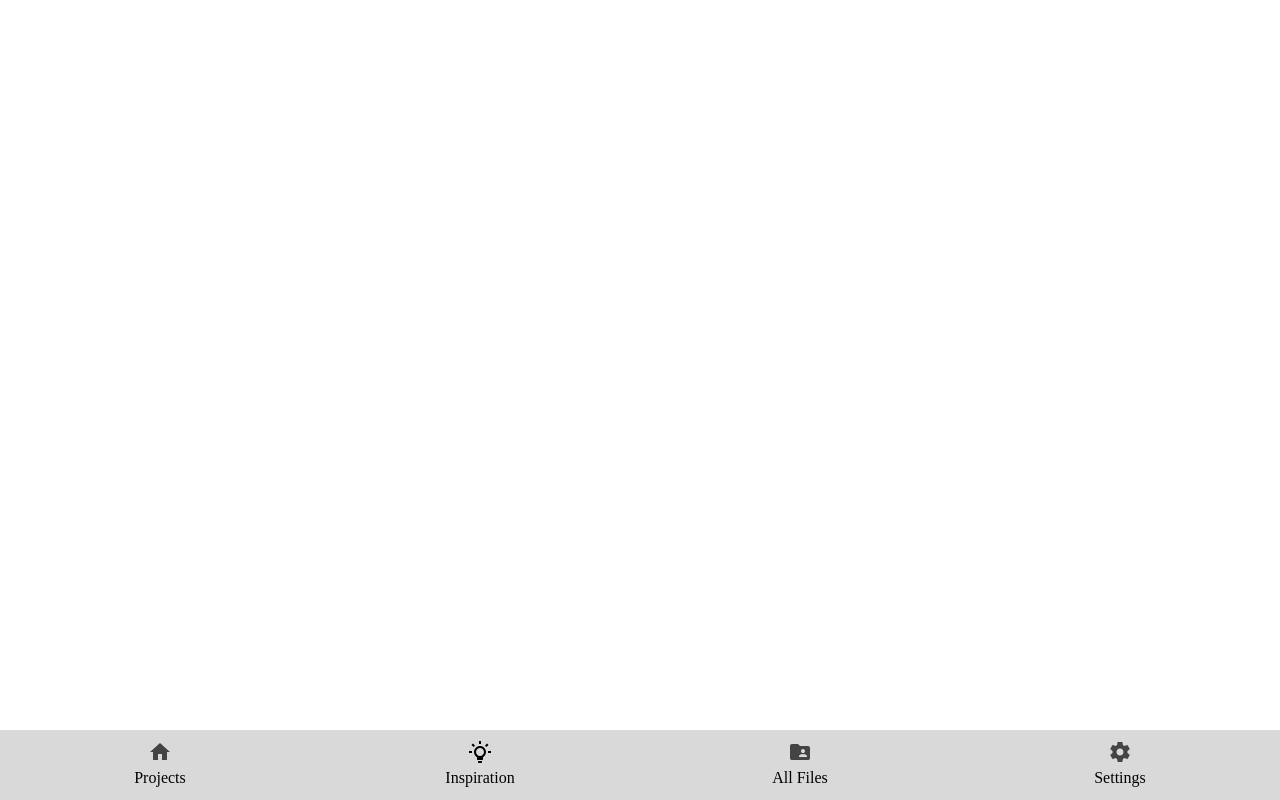
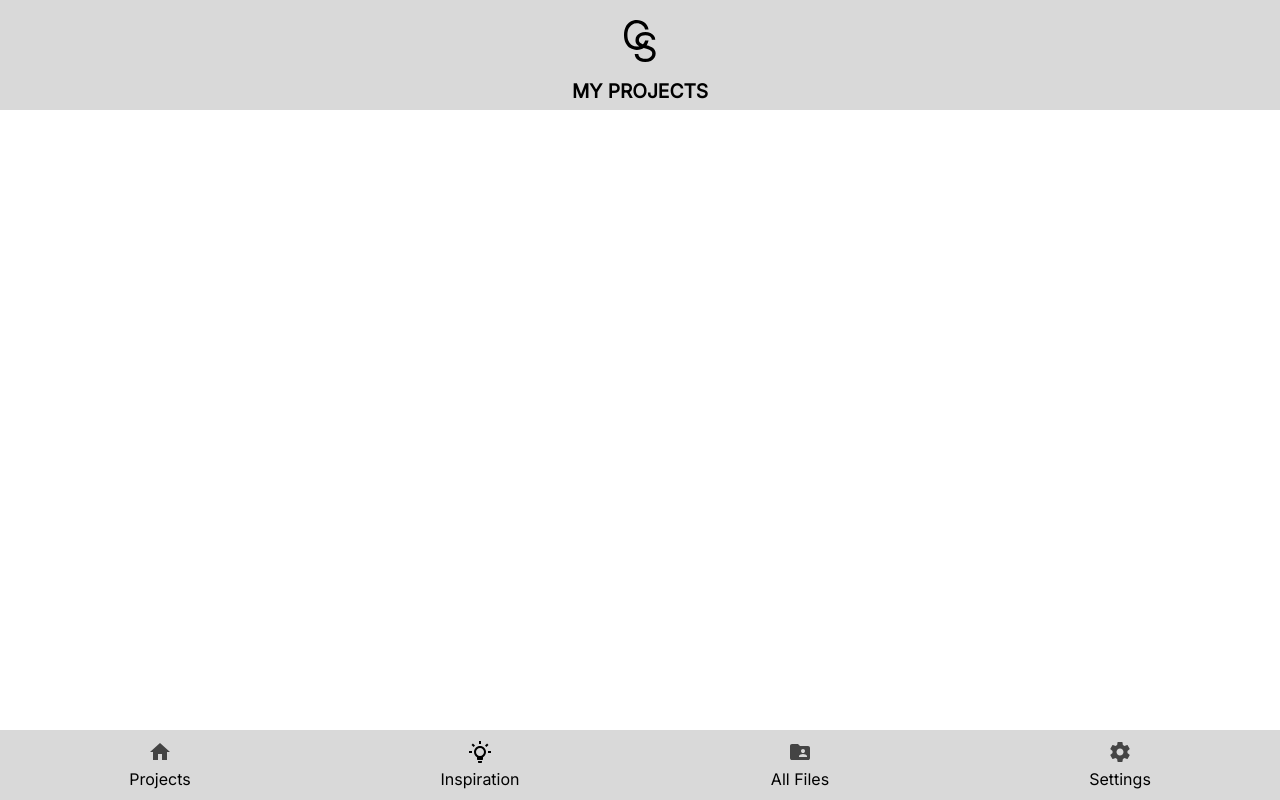
Before and after one commit to rsoeyadi/ChoreoStudio, a React (Create React App) app: page / in a window 1280 px wide. Built offline with nearby package versions, Linux system fonts and the light colour scheme.

Commit message:
basic header

```diff
--- a/src/App.js
+++ b/src/App.js
@@ -2,9 +2,12 @@ import React from "react";
 import styled, { createGlobalStyle } from "styled-components";
 import "./style/app.css";
 import Navbar from "./components/Navbar";
+import Header from "./components/Header";
+
 function App() {
   return (
     <div className="App">
+      <Header title="My Projects"/>
       <Navbar />
     </div>
   );
--- a/src/components/Header.js
+++ b/src/components/Header.js
@@ -0,0 +1,32 @@
+import React from "react";
+import styled from "styled-components";
+import logoSvg from "../assets/svgs/logo.svg";
+
+const HeaderWrapper = styled.div`
+  width: 100%;
+  height: 90px;
+  background-color: #d9d9d9;
+  position: fixed;
+  top: 0;
+  left: 0;
+  right: 0;
+  z-index: 100;
+  text-align: center;
+  padding-top: 20px;
+
+  h1 {
+    font-size: 1.2em;
+    text-transform: uppercase;
+  }
+`;
+
+const Header = ({ title, prevPage }) => {
+  return (
+    <HeaderWrapper>
+        <img src={logoSvg}></img>
+        <h1>{title}</h1>
+    </HeaderWrapper>
+  );
+};
+
+export default Header;
--- a/src/index.js
+++ b/src/index.js
@@ -1,6 +1,7 @@
 import React from "react";
 import ReactDOM from "react-dom";
 import App from "./App";
+import "./style/app.css";
 
 ReactDOM.render(
   <React.StrictMode>
--- a/src/style/app.css
+++ b/src/style/app.css
@@ -1 +1,5 @@
 @import url('https://fonts.googleapis.com/css2?family=Inter&display=swap');
+
+* {
+    font-family: 'Inter', sans-serif;
+}
```
Also changed, not shown: src/assets/svgs/logo.svg (added).
